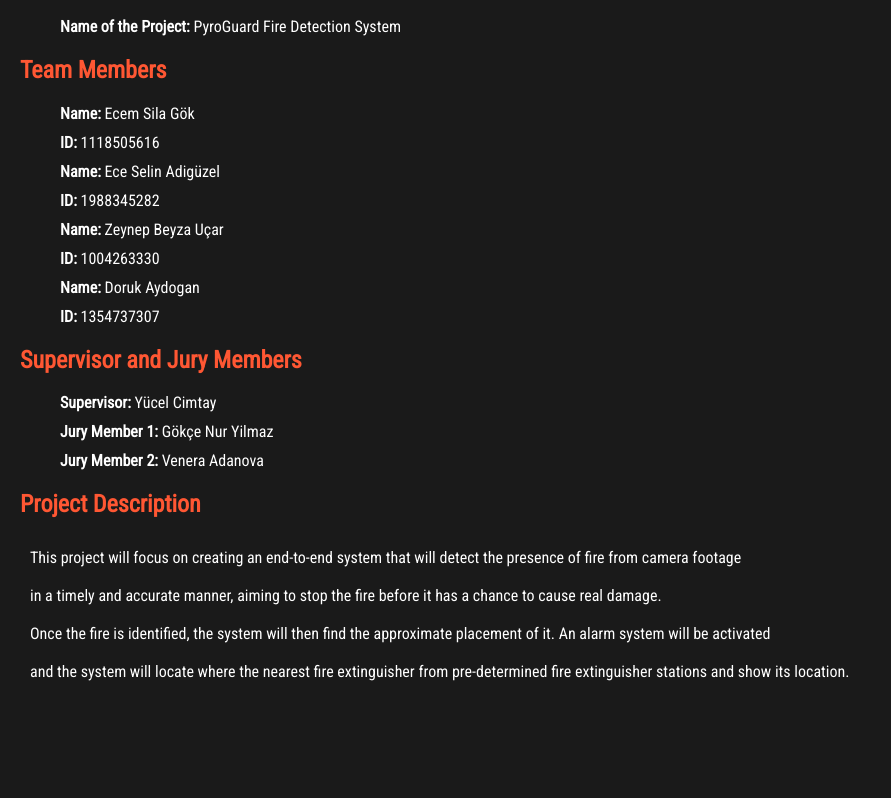
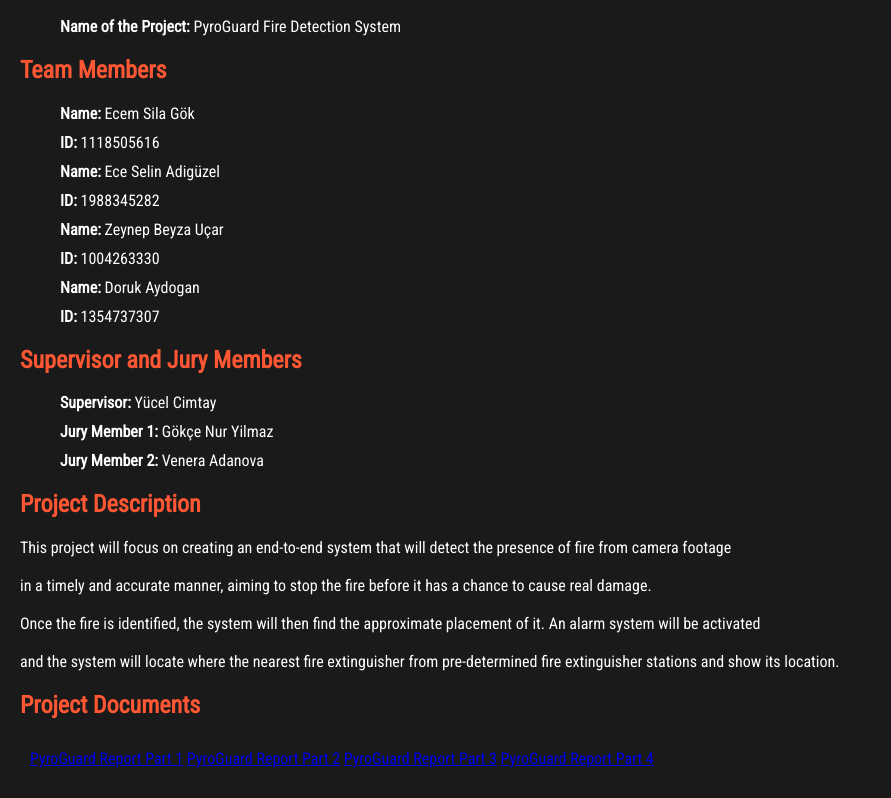
Before and after one commit to Prsolver/fpp.github.io, a plain HTML site: page index.html in a window 1280 px wide. Shown: the part 132-930 px from the top of the page, without its empty margins (0-891 px from the left). Before the commit the page ends 843 px from the top, so only its background shows below. Drawn offline with Linux system fonts and the light colour scheme.

Commit message:
Update index.html

```diff
--- a/index.html
+++ b/index.html
@@ -69,5 +69,13 @@
  and the system will locate where the nearest fire extinguisher from pre-determined fire extinguisher stations and show its location.
     </p>
 
+    <h2>Project Documents</h2>
+    <p>
+        <a href="PyroGuard1.pdf" target="_blank" class="pdf-link">PyroGuard Report Part 1</a>
+        <a href="PyroGuard2.pdf" target="_blank" class="pdf-link">PyroGuard Report Part 2</a>
+        <a href="PyroGuard3.pdf" target="_blank" class="pdf-link">PyroGuard Report Part 3</a>
+        <a href="PyroGuard4.pdf" target="_blank" class="pdf-link">PyroGuard Report Part 4</a>
+    </p>
+
 </body>
 </html>
```
